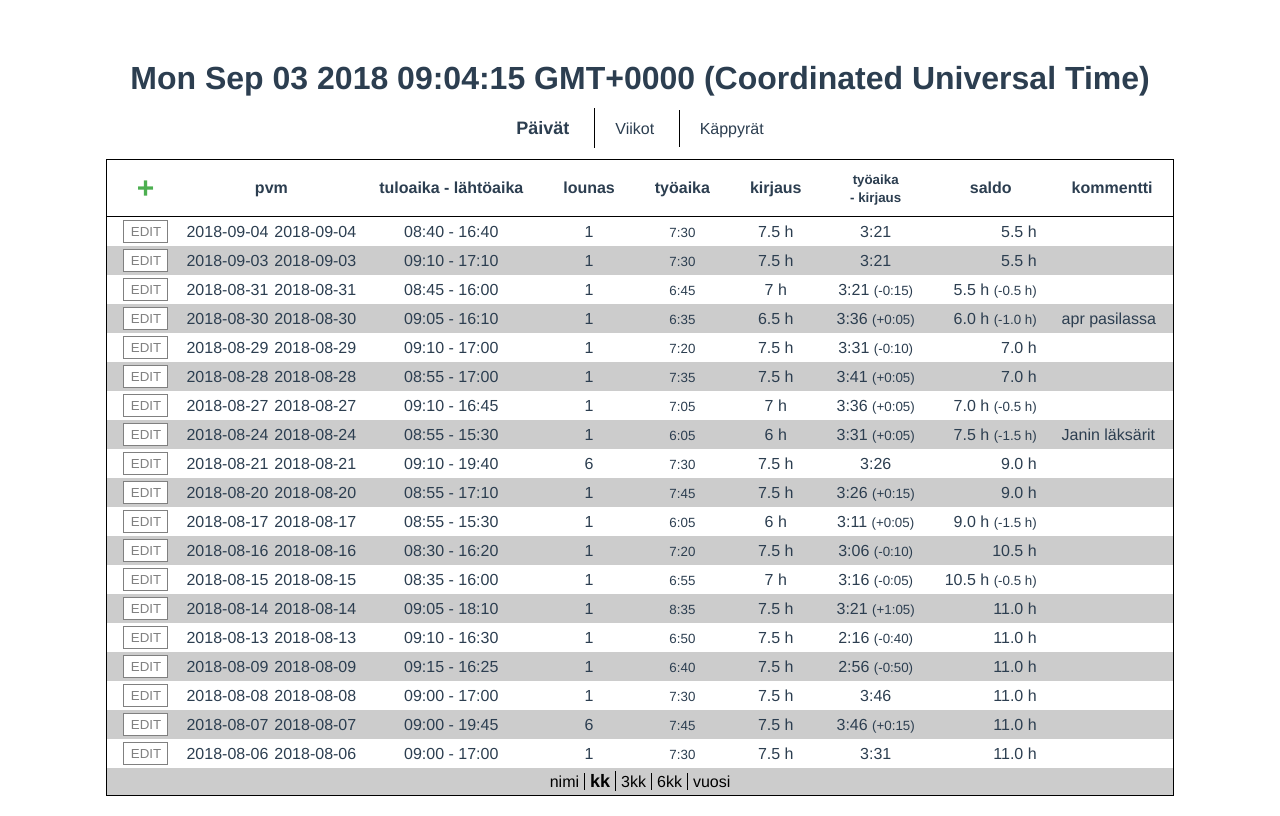
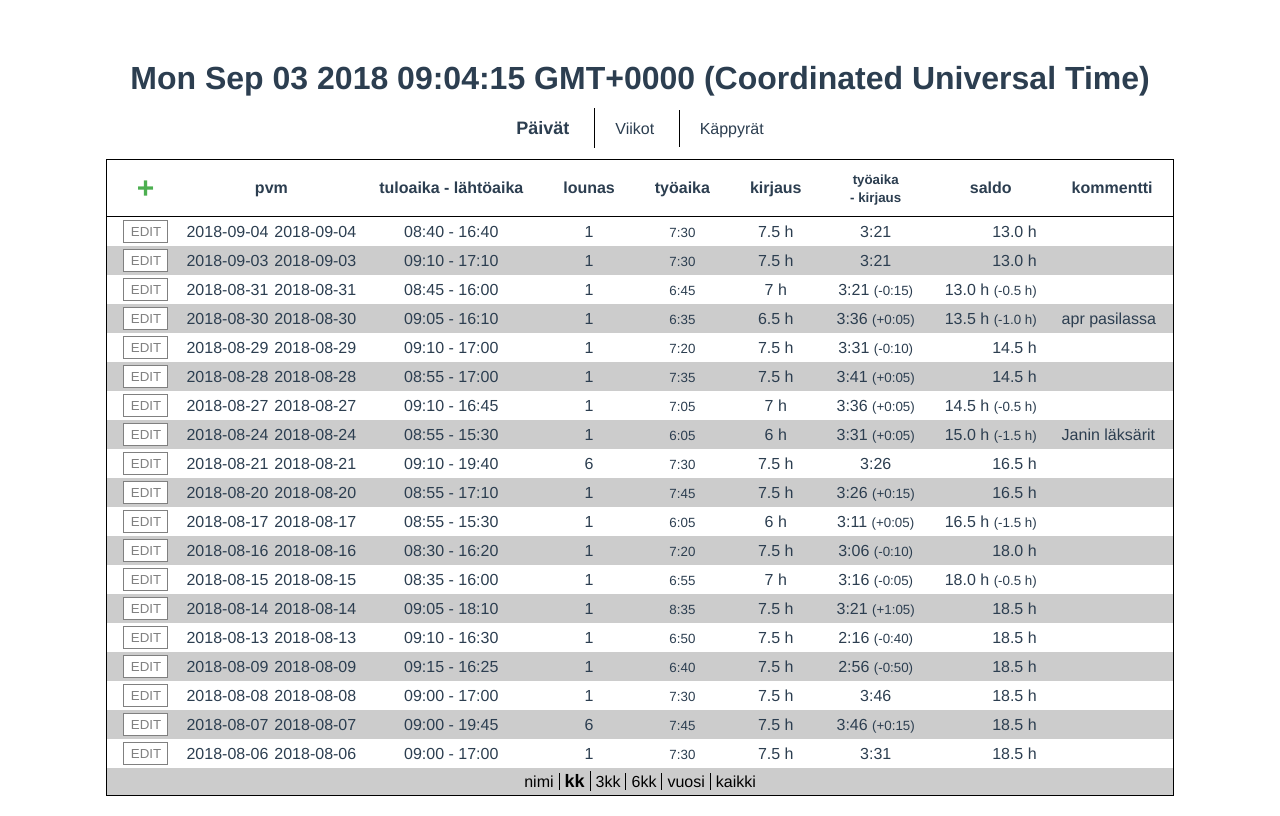
Before and after one commit to tzrissan/tuntikirjanpito, a Vue app: page / in a window 1280 px wide. Built offline with nearby package versions, Linux system fonts and the light colour scheme.

Commit message:
Lasketaan viikonlopun päivät oikein

```diff
--- a/src/components/Paivat.vue
+++ b/src/components/Paivat.vue
@@ -127,6 +127,7 @@
             sivukoko('3kk', paivat => paivat.filter(filter(paivat, m => m.subtract(3, 'month')))),
             sivukoko('6kk', paivat => paivat.filter(filter(paivat, m => m.subtract(6, 'month')))),
             sivukoko('vuosi', paivat => paivat.filter(filter(paivat, m => m.subtract(1, 'year')))),
+            sivukoko('kaikki', paivat => paivat)
         ]
     })();
 
@@ -139,8 +140,8 @@
             computedPaivat() {
 
                 function laskeSaldomuutos(pvm, kirjaus=0) {
-                    //FIXME: Nyt oletetaan aina olevan arkipäivä. Ota la/su/pyhät yms huomioon
-                    return (_.isNumber(kirjaus) && !_.isNaN(kirjaus) ? kirjaus : 0) - 7.5;
+                    //FIXME: Tää laskenta ei osaa ottaa vielä pyhäpäiviä huomioon
+                    return (_.isNumber(kirjaus) && !_.isNaN(kirjaus) ? kirjaus : 0) - (moment(pvm).weekday() < 5 ? 7.5 : 0);
                 }
 
                 function laskePaivienMeta(paivat) {
```
